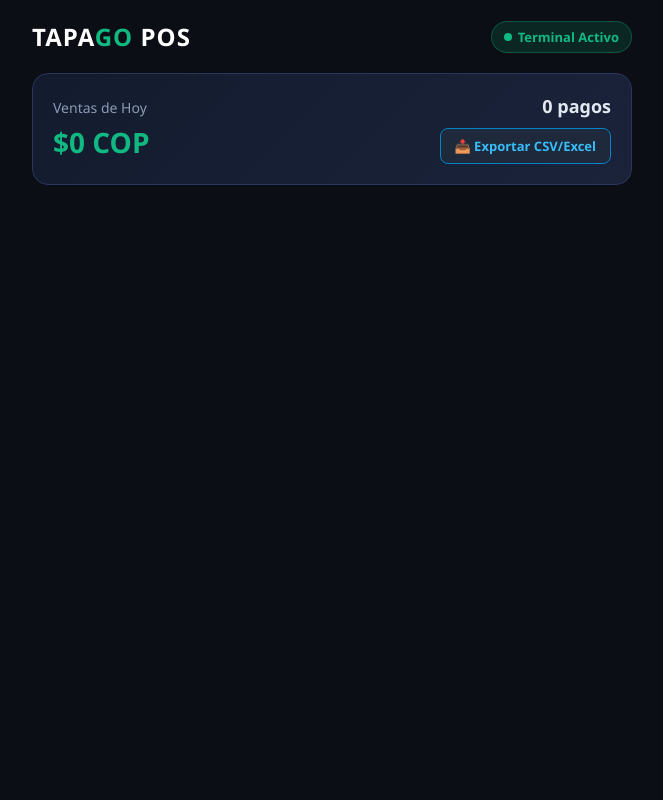
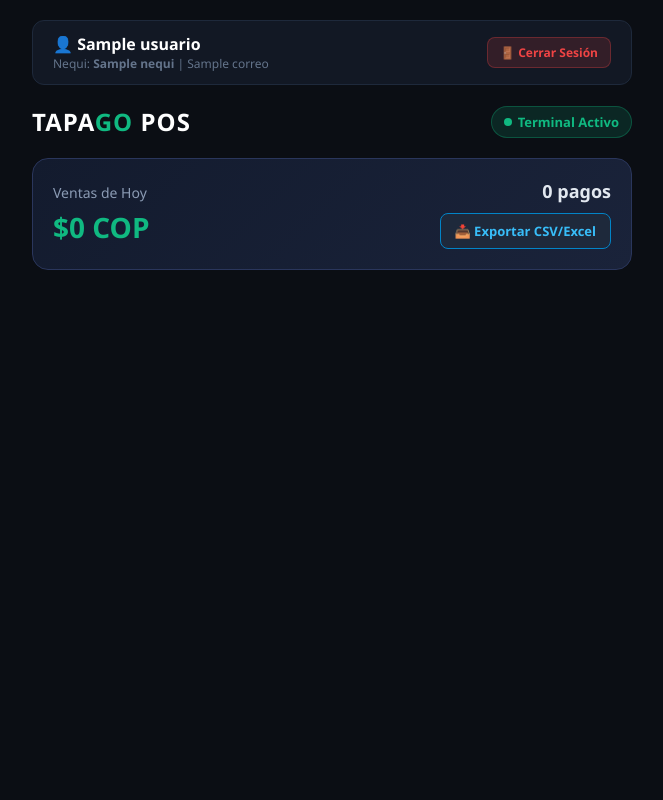
Before and after one commit to puchanasebastian/tapago-next, a Flask app: page /tendero in a window 1280 px wide. Shown: the whole page, without its empty margins (308-971 px from the left). Run offline with Flask 3, Linux system fonts and the light colour scheme; a user stored in the database is signed in; a database or web service that is not in the repository returns one stand-in record (values such as "Sample title"); data that the repository does not hold is empty; some libraries are stand-ins or nearby versions.

Commit message:
tendero.html

```diff
--- a/templates/tendero.html
+++ b/templates/tendero.html
@@ -5,41 +5,42 @@
     <meta name="viewport" content="width=device-width, initial-scale=1.0">
     <title>TAPAGO POS - Dashboard Tendero</title>
     <style>
-        * {
-            box-sizing: border-box;
-            margin: 0;
-            padding: 0;
-            font-family: 'Segoe UI', Tahoma, Geneva, Verdana, sans-serif;
-        }
+        * { box-sizing: border-box; margin: 0; padding: 0; font-family: 'Segoe UI', Tahoma, Geneva, Verdana, sans-serif; }
+        body { background-color: #0b0e14; color: #ffffff; display: flex; flex-direction: column; align-items: center; min-height: 100vh; padding: 20px; }
 
-        body {
-            background-color: #0b0e14;
-            color: #ffffff;
-            display: flex;
-            flex-direction: column;
-            align-items: center;
-            min-height: 100vh;
-            padding: 20px;
-        }
-
-        .header {
+        .top-bar {
             width: 100%;
             max-width: 600px;
+            background-color: #121824;
+            border: 1px solid #1e293b;
+            border-radius: 12px;
+            padding: 12px 20px;
+            margin-bottom: 20px;
             display: flex;
             justify-content: space-between;
             align-items: center;
-            margin-bottom: 20px;
         }
 
-        .logo {
-            font-size: 24px;
-            font-weight: bold;
-            letter-spacing: 1px;
+        .user-info h2 { font-size: 16px; font-weight: 600; color: #ffffff; }
+        .user-info p { font-size: 12px; color: #64748b; }
+
+        .logout-btn {
+            background-color: rgba(239, 68, 68, 0.15);
+            color: #ef4444;
+            border: 1px solid rgba(239, 68, 68, 0.3);
+            padding: 6px 12px;
+            border-radius: 8px;
+            font-size: 12px;
+            font-weight: 600;
+            text-decoration: none;
+            transition: all 0.2s ease;
         }
 
-        .logo span {
-            color: #10b981;
-        }
+        .logout-btn:hover { background-color: #ef4444; color: #ffffff; }
+
+        .header { width: 100%; max-width: 600px; display: flex; justify-content: space-between; align-items: center; margin-bottom: 20px; }
+        .logo { font-size: 24px; font-weight: bold; letter-spacing: 1px; }
+        .logo span { color: #10b981; }
 
         .status-badge {
             background-color: rgba(16, 185, 129, 0.15);
@@ -54,14 +55,8 @@
             gap: 6px;
         }
 
-        .status-dot {
-            width: 8px;
-            height: 8px;
-            background-color: #10b981;
-            border-radius: 50%;
-        }
+        .status-dot { width: 8px; height: 8px; background-color: #10b981; border-radius: 50%; }
 
-        /* CARD TOTALIZADOR */
         .summary-card {
             width: 100%;
             max-width: 600px;
@@ -75,28 +70,10 @@
             align-items: center;
         }
 
-        .summary-info h3 {
-            font-size: 14px;
-            color: #8b9bb4;
-            font-weight: 500;
-            margin-bottom: 6px;
-        }
-
-        .summary-info .total-monto {
-            font-size: 28px;
-            font-weight: bold;
-            color: #10b981;
-        }
-
-        .summary-stats {
-            text-align: right;
-        }
-
-        .summary-stats .tx-count {
-            font-size: 18px;
-            font-weight: 600;
-            color: #e2e8f0;
-        }
+        .summary-info h3 { font-size: 14px; color: #8b9bb4; font-weight: 500; margin-bottom: 6px; }
+        .summary-info .total-monto { font-size: 28px; font-weight: bold; color: #10b981; }
+        .summary-stats { text-align: right; }
+        .summary-stats .tx-count { font-size: 18px; font-weight: 600; color: #e2e8f0; }
 
         .btn-export {
             margin-top: 10px;
@@ -113,18 +90,9 @@
             display: inline-block;
         }
 
-        .btn-export:hover {
-            background-color: #0284c7;
-            color: #ffffff;
-        }
+        .btn-export:hover { background-color: #0284c7; color: #ffffff; }
 
-        .feed-container {
-            width: 100%;
-            max-width: 600px;
-            display: flex;
-            flex-direction: column;
-            gap: 12px;
-        }
+        .feed-container { width: 100%; max-width: 600px; display: flex; flex-direction: column; gap: 12px; }
 
         .card {
             background-color: #121824;
@@ -134,48 +102,28 @@
             display: flex;
             justify-content: space-between;
             align-items: center;
-            transition: transform 0.2s ease;
         }
 
-        .card.aprobado {
-            border-left: 4px solid #10b981;
-        }
+        .card.aprobado { border-left: 4px solid #10b981; }
+        .card.pendiente { border-left: 4px solid #f59e0b; }
+        .card-details h4 { font-size: 22px; font-weight: bold; margin-bottom: 4px; }
+        .card-details p { font-size: 13px; color: #64748b; }
 
-        .card.pendiente {
-            border-left: 4px solid #f59e0b;
-        }
-
-        .card-details h4 {
-            font-size: 22px;
-            font-weight: bold;
-            margin-bottom: 4px;
-        }
-
-        .card-details p {
-            font-size: 13px;
-            color: #64748b;
-        }
-
-        .state-tag {
-            padding: 6px 12px;
-            border-radius: 6px;
-            font-size: 12px;
-            font-weight: bold;
-            text-transform: uppercase;
-        }
-
-        .state-tag.aprobado {
-            background-color: rgba(16, 185, 129, 0.2);
-            color: #10b981;
-        }
-
-        .state-tag.pendiente {
-            background-color: rgba(245, 158, 11, 0.2);
-            color: #f59e0b;
-        }
+        .state-tag { padding: 6px 12px; border-radius: 6px; font-size: 12px; font-weight: bold; text-transform: uppercase; }
+        .state-tag.aprobado { background-color: rgba(16, 185, 129, 0.2); color: #10b981; }
+        .state-tag.pendiente { background-color: rgba(245, 158, 11, 0.2); color: #f59e0b; }
     </style>
 </head>
 <body>
+
+    <!-- BARRA SUPERIOR CON PERFIL DEL USUARIO -->
+    <div class="top-bar">
+        <div class="user-info">
+            <h2>👤 {{ usuario.nombre }}</h2>
+            <p>Nequi: <strong>{{ usuario.nequi }}</strong> | {{ usuario.correo }}</p>
+        </div>
+        <a href="/logout" class="logout-btn">🚪 Cerrar Sesión</a>
+    </div>
 
     <div class="header">
         <div class="logo">TAPA<span>GO</span> POS</div>
@@ -198,9 +146,7 @@
     </div>
 
     <!-- FEED EN TIEMPO REAL -->
-    <div class="feed-container" id="feed">
-        <!-- Las transacciones se cargan aquí dinámicamente -->
-    </div>
+    <div class="feed-container" id="feed"></div>
 
     <script>
         let transaccionesPrevias = [];
@@ -211,9 +157,7 @@
                 const data = await res.json();
 
                 const totalFormateado = new Intl.NumberFormat('es-CO', {
-                    style: 'currency',
-                    currency: 'COP',
-                    maximumFractionDigits: 0
+                    style: 'currency', currency: 'COP', maximumFractionDigits: 0
                 }).format(data.total_ventas);
 
                 document.getElementById('totalMonto').innerText = totalFormateado;
@@ -250,7 +194,6 @@
                     feed.appendChild(card);
                 });
 
-                // Si hay un cambio en el número de transacciones, actualizamos el resumen
                 if (transacciones.length !== transaccionesPrevias.length) {
                     cargarResumen();
                     transaccionesPrevias = transacciones;
@@ -260,7 +203,6 @@
             }
         }
 
-        // Cargar datos al inicio y consultar cada 3 segundos
         cargarResumen();
         cargarTransacciones();
         setInterval(cargarTransacciones, 3000);
```
